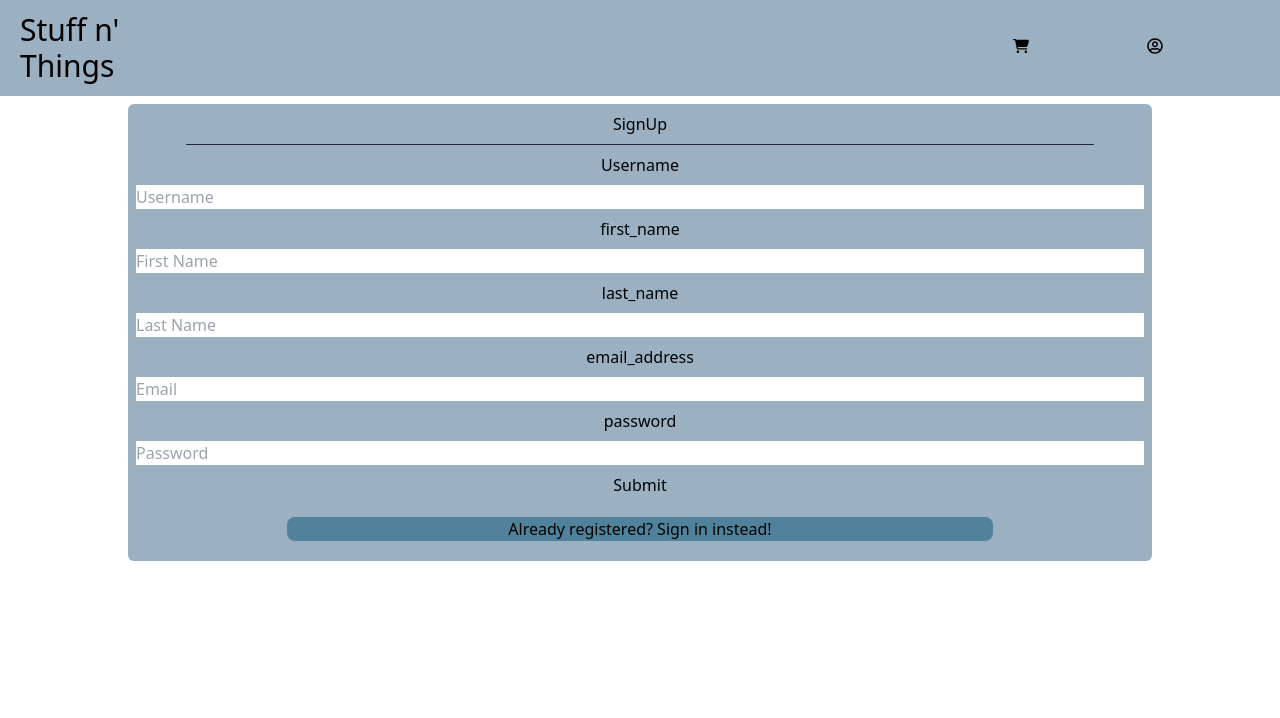
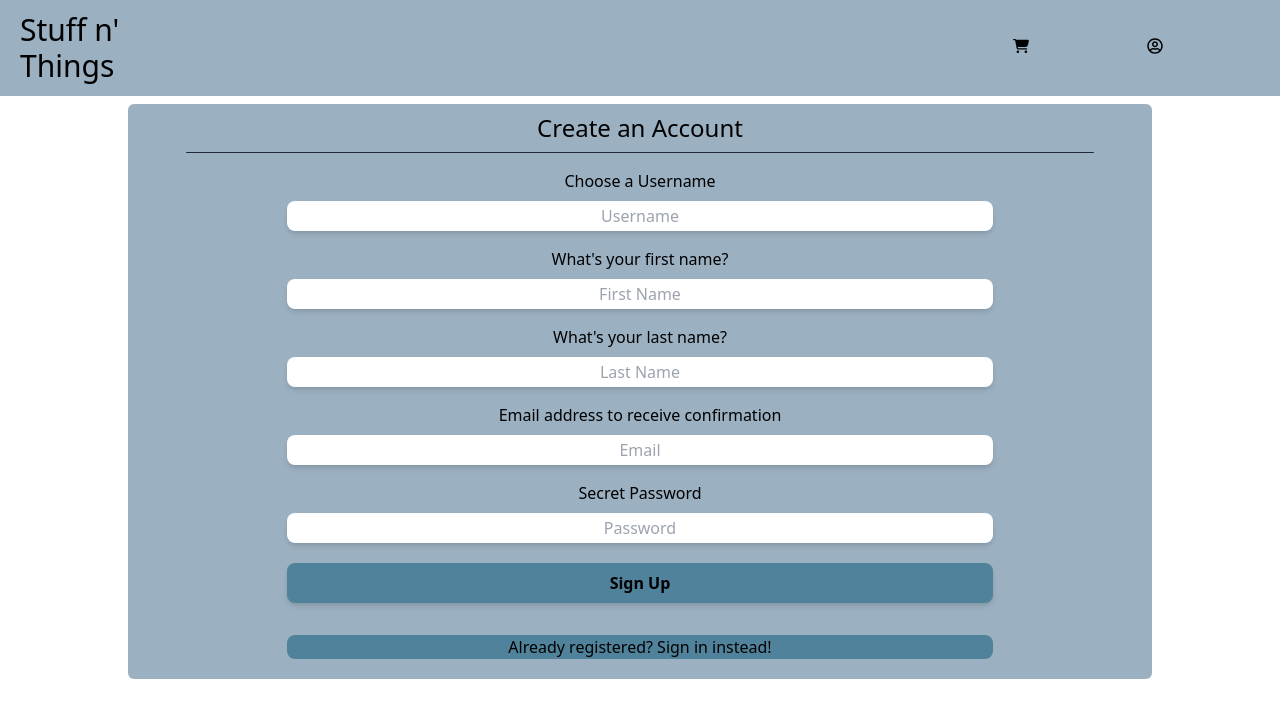
Before and after one commit to PeterDaneholm/web_dev_exam_project, a React (Vite) app in the folder frontend/exam_webshop/: page /signup in a window 1280 px wide. Shown: the top 718 px of the page. Built offline with nearby package versions, Linux system fonts and the light colour scheme; no server answers.

Commit message:
Update to Signup form + checkout page with updated basic components

```diff
--- a/frontend/exam_webshop/src/components/SignUpForm.jsx
+++ b/frontend/exam_webshop/src/components/SignUpForm.jsx
@@ -3,6 +3,8 @@ import api from '../api'
 import { useState, useEffect } from 'react'
 import { v4 as uuidv4 } from 'uuid'
 import { Link } from 'react-router-dom'
+import Input from './basicelements/Input'
+import Button from './basicelements/Button'
 import { useToast } from './Toast/ToastContext'
 
 
@@ -16,7 +18,7 @@ const SignUpForm = () => {
     password: '',
     role: 'user',
   })
-  const { ShowToast } = useToast()
+  const { showToast } = useToast()
 
   const handleChange = async (e) => {
     setFormData((prev) => {
@@ -38,34 +40,32 @@ const SignUpForm = () => {
       email_address: '',
       password: '',
     })
-    ShowToast(`User: ${formData.username} created`, "success")
+    showToast(`User: ${formData.username} created`, "success")
   }
 
   return (
     <div className='flex rounded-md w-4/5 h-auto flex-col text-center gap-2 bg-primary p-2 m-2 mx-auto self-center'>
-      <h2>SignUp</h2>
+      <h2 className='text-bold text-2xl'>Create an Account</h2>
       <div className='h-[1px] bg-gray-800 rounded-md w-[90%] self-center'></div>
+
       <form onSubmit={handleSubmit} className='flex flex-col border-black'>
         <div className="flex flex-col gap-2">
+          <label htmlFor='username' className='mt-2'>Choose a Username</label>
+          <Input type="text" name="username" onChange={handleChange} value={formData.username} placeholder='Username' />
 
-          <label htmlFor='username'>Username</label>
-          <input type="text" name="username" onChange={handleChange} value={formData.username} placeholder="Username" />
+          <label htmlFor='first_name' className='mt-2'>What's your first name?</label>
+          <Input type="text" name="first_name" onChange={handleChange} value={formData.first_name} placeholder='First Name' />
 
-          <label htmlFor='first_name'>first_name</label>
-          <input type="text" name="first_name" onChange={handleChange} value={formData.first_name} placeholder="First Name" />
+          <label htmlFor='last_name' className='mt-2'>What's your last name?</label>
+          <Input type="text" name="last_name" onChange={handleChange} value={formData.last_name} placeholder='Last Name' />
 
-          <label htmlFor='last_name'>last_name</label>
-          <input type="text" name="last_name" onChange={handleChange} value={formData.last_name} placeholder="Last Name" />
+          <label htmlFor='email_address' className='mt-2'>Email address to receive confirmation</label>
+          <Input type='email' name='email_address' onChange={handleChange} value={formData.email_address} placeholder='Email' />
 
-          <label htmlFor='email_address'>email_address</label>
-          <input type="email" name="email_address" onChange={handleChange} value={formData.email_address} placeholder="Email" />
+          <label htmlFor='password' className='mt-2'>Secret Password</label>
+          <Input type="password" name="password" onChange={handleChange} value={formData.password} placeholder='Password' />
 
-          <label htmlFor='password'>password</label>
-          <input type="password" name="password" onChange={handleChange} value={formData.password} placeholder="Password" />
-
-          <button>
-            Submit
-          </button>
+          <Button text="Sign Up" />
         </div>
       </form>
 
--- a/frontend/exam_webshop/src/routes/Checkout.jsx
+++ b/frontend/exam_webshop/src/routes/Checkout.jsx
@@ -4,12 +4,16 @@ import { useContext, useEffect, useState } from 'react'
 import api from '../api'
 import { useNavigate } from 'react-router-dom'
 import { isUserLoggedIn } from '../utilities/get_user'
+import { useToast } from '../components/Toast/ToastContext'
+import Button from '../components/basicelements/Button'
+
 
 
 const Checkout = () => {
     const { cart, removeFromCart, addUser } = useContext(CartContext)
     const [user, setUser] = useState("")
     const navigate = useNavigate()
+    const { showToast } = useToast()
     console.log("cart", cart)
 
     useEffect(() => {
@@ -46,6 +50,11 @@ const Checkout = () => {
                 withCredentials: true,
             })
         console.log(response)
+        if (response.status === 200) {
+            showToast('Order placed', 'success')
+        } else {
+            showToast('Could not place order', 'fail')
+        }
         cart.forEach(item => {
             removeFromCart(item)
         });
@@ -67,14 +76,11 @@ const Checkout = () => {
 
                             <h4></h4>
 
-                            <button onClick={() => removeFromCart(item)}>
-                                Remove from cart</button>
+                            <Button text='Remove from Cart' onClick={() => removeFromCart(item)} />
                         </div>
                     )}
 
-                    <button onClick={handleSubmit}>
-                        Make the Order!
-                    </button>
+                    <Button text='Make the Order!' onClick={handleSubmit} />
                 </div>
             }
 
```
